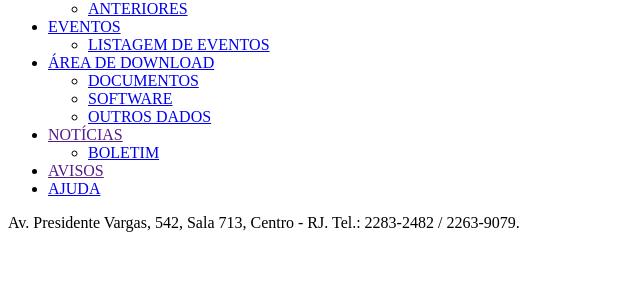
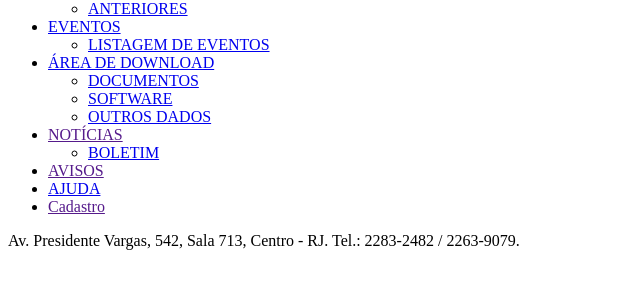
Before and after one commit to educavalcanti/Ricino, a PHP site: template apps/frontend/templates/layout.php in a window 1280 px wide. Shown: the part 392-692 px from the top of the page, without its empty margins (0-640 px from the left). Run offline with PHP 8.4, Linux system fonts and the light colour scheme; the template is opened without the code that fills it, so the values that code supplies are empty.

Commit message:
Coloca link para o usuário se cadastrar no sistema

```diff
--- a/apps/frontend/templates/layout.php
+++ b/apps/frontend/templates/layout.php
@@ -98,6 +98,7 @@
                         </li>
                         <li><a href="<?php echo url_for('Notice/index'); ?>">AVISOS</a></li>
                         <li><a href="#">AJUDA</a></li>
+                        <li><a href="<?php echo url_for('User/new'); ?>">Cadastro</a></li>
                     </ul>
                 </div>
                 <div id="conteudo">
```
